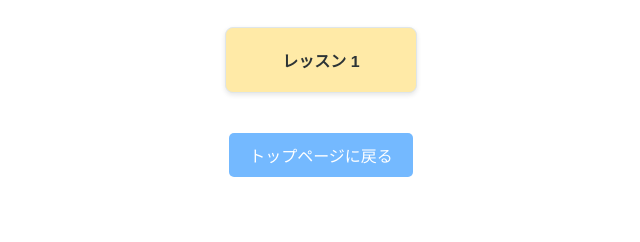
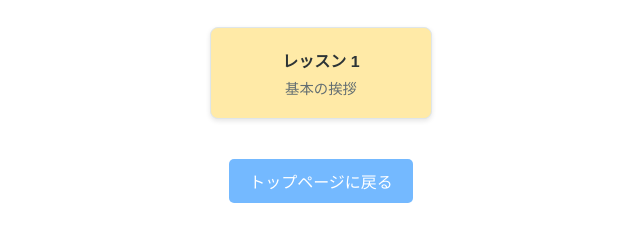
Before and after one commit to SoshuKo/Vashluri, a plain HTML site: page lessons.html in a window 1280 px wide. Shown: the part 90-332 px from the top of the page, without its empty margins (319-959 px from the left). Drawn offline with Linux system fonts and the light colour scheme.

Commit message:
Update lessons.html

```diff
--- a/lessons.html
+++ b/lessons.html
@@ -27,7 +27,7 @@
       border: 1px solid #dfe6e9;
       border-radius: 8px;
       padding: 20px;
-      width: 150px;
+      width: 180px;
       text-align: center;
       box-shadow: 0 2px 5px rgba(0,0,0,0.1);
     }
@@ -35,6 +35,12 @@
       text-decoration: none;
       color: #2d3436;
       font-weight: bold;
+      display: block;
+      margin-bottom: 5px;
+    }
+    .lesson-title {
+      font-size: 0.9em;
+      color: #636e72;
     }
     .nav-links {
       text-align: center;
@@ -60,7 +66,7 @@
   </div>
 
   <script>
-    const cacheBuster = Date.now(); // 時間ベースで毎回キャッシュバイパス
+    const cacheBuster = Date.now();
     fetch('lessons.json?v=' + cacheBuster)
       .then(response => response.json())
       .then(data => {
@@ -68,7 +74,10 @@
         data.lessons.forEach(lesson => {
           const card = document.createElement('div');
           card.className = 'lesson-card';
-          card.innerHTML = `<a href="lesson.html?id=${lesson.id}">レッスン ${lesson.id}</a>`;
+          card.innerHTML = `
+            <a href="lesson.html?id=${lesson.id}">レッスン ${lesson.id}</a>
+            <div class="lesson-title">${lesson.title || ''}</div>
+          `;
           list.appendChild(card);
         });
       })
```
